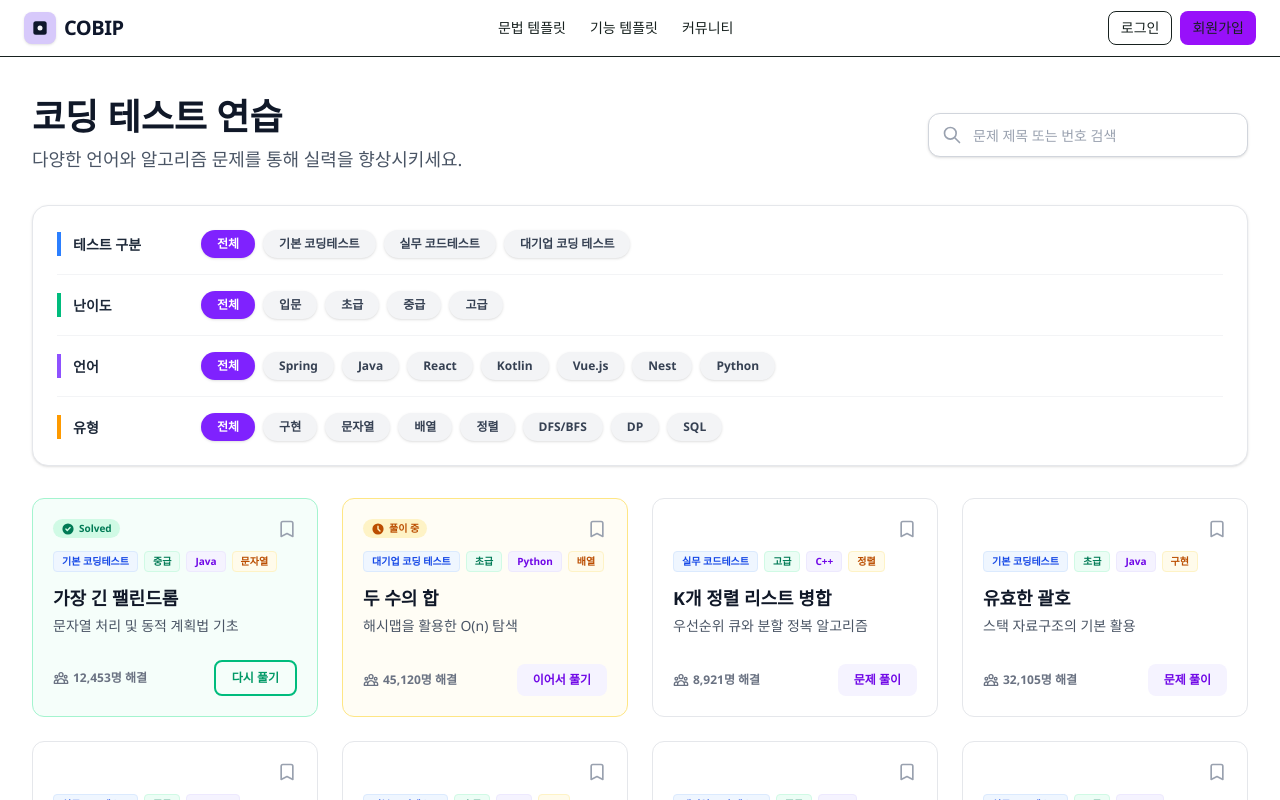
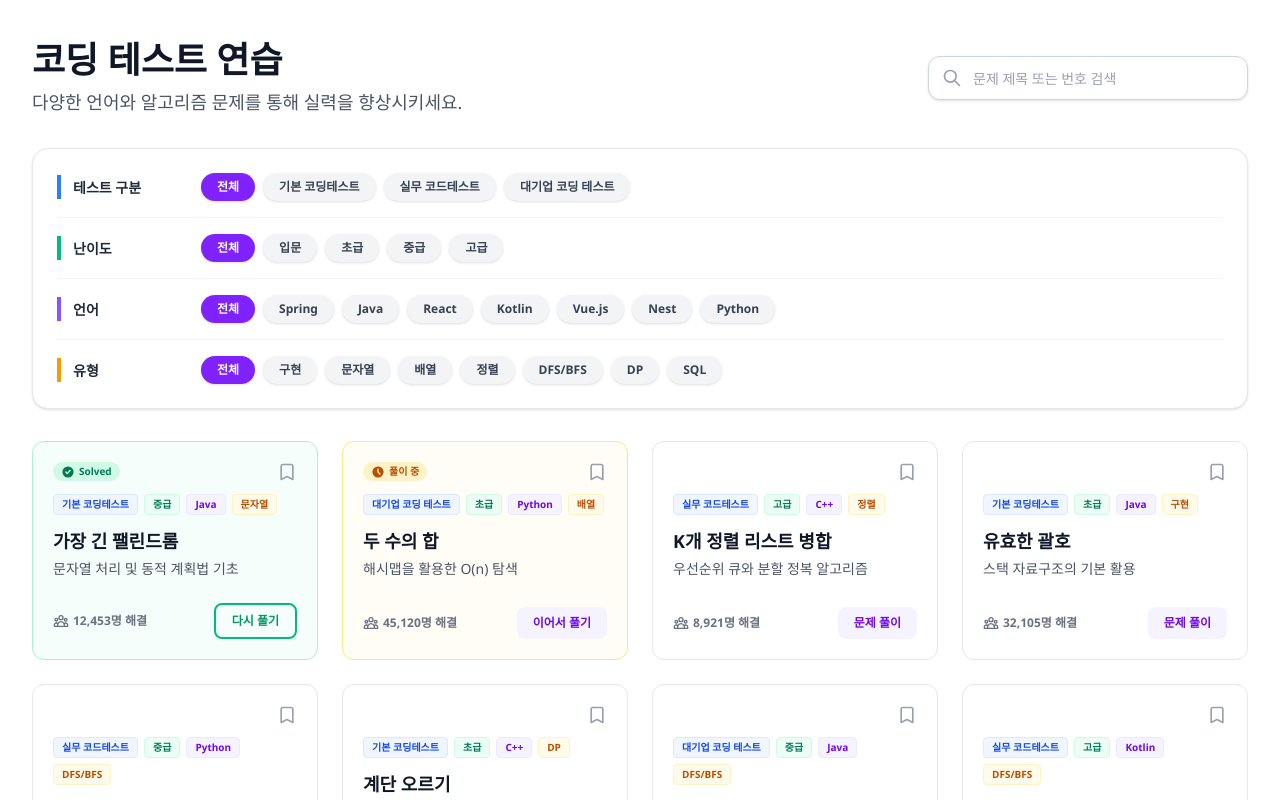
Before and after one commit to COBIP/COBIP_FE, a Next.js app: page /coding-test in a window 1280 px wide. Shown: the top 800 px of the page. Built offline with nearby package versions, Linux system fonts and the light colour scheme.

Commit message:
🔥  remove: page에 메인페이지 header삭제
공용 header를 사용할 수 있기 때문에 삭제

```diff
--- a/src/app/coding-test/page.tsx
+++ b/src/app/coding-test/page.tsx
@@ -4,7 +4,6 @@ import { useState } from 'react';
 import { ProblemGrid } from '@/features/coding-test/components/ProblemGrid';
 import CodingTestFilter from '@/features/coding-test/components/CodingTestFilter';
 import { useCodingTest } from '@/hooks/useCodingTest';
-import { Header } from '@/features/main-home/components/Header';
 
 // 한 페이지에 보여줄 문제 개수 상수 선언
 const ITEMS_PER_PAGE = 16;
@@ -50,7 +49,6 @@ export default function CodingTestPage() {
 
     return (
         <div className="bg-white min-h-screen pb-20">
-            <Header />
             <main className="flex-grow max-w-[1440px] mx-auto w-full px-8 py-10">
                 <CodingTestFilter
                     selectedFilters={filters}
```
